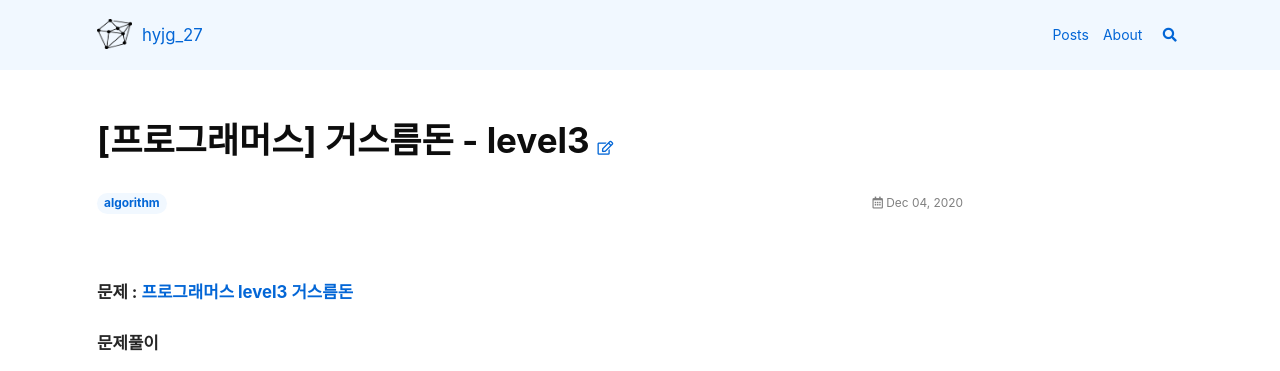
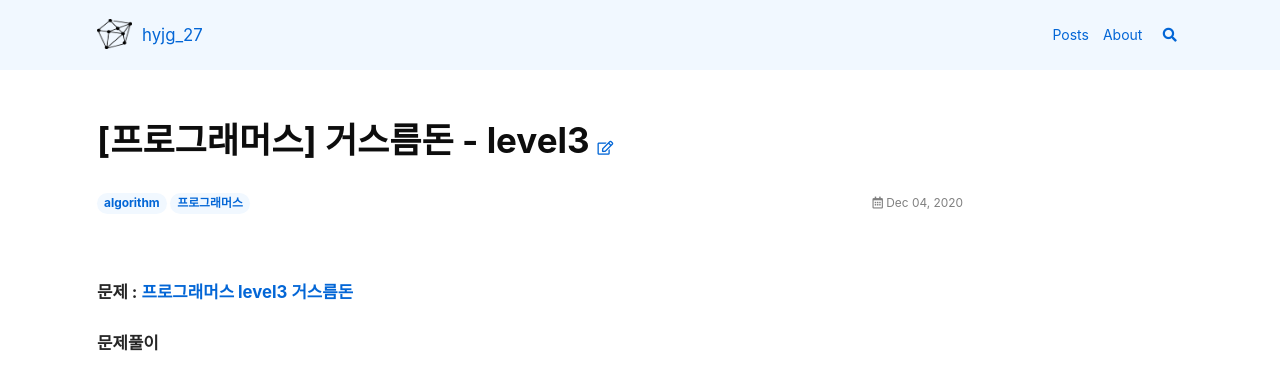
Before and after one commit to rlaguswhd19/rlaguswhd19.github.com, a Jekyll site: the page built from _posts/2020-12-04-[프로그래머스] 거스름돈 - level3.md, in a window 1280 px wide. Shown: the top 371 px of the page. Built offline with Jekyll 4.4.1, drawn with Linux system fonts in a browser that asks for light colours; nearby versions of some CDN libraries.

Commit message:
tags test

```diff
--- a/_posts/2020-12-04-[프로그래머스] 거스름돈 - level3.md
+++ b/_posts/2020-12-04-[프로그래머스] 거스름돈 - level3.md
@@ -2,6 +2,7 @@
 title: "[프로그래머스] 거스름돈 - level3"
 tags:
  - algorithm
+ - 프로그래머스
 
 ---
 
```
